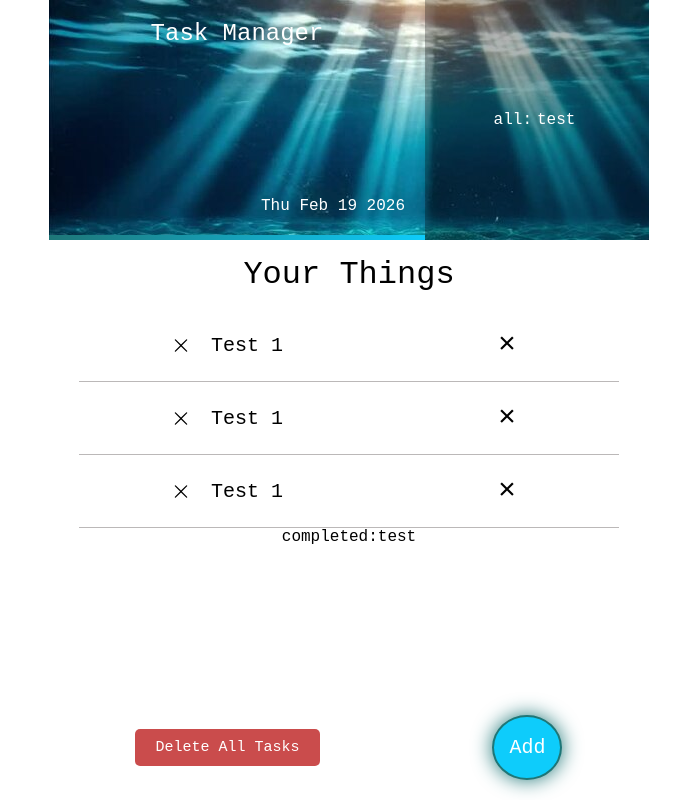
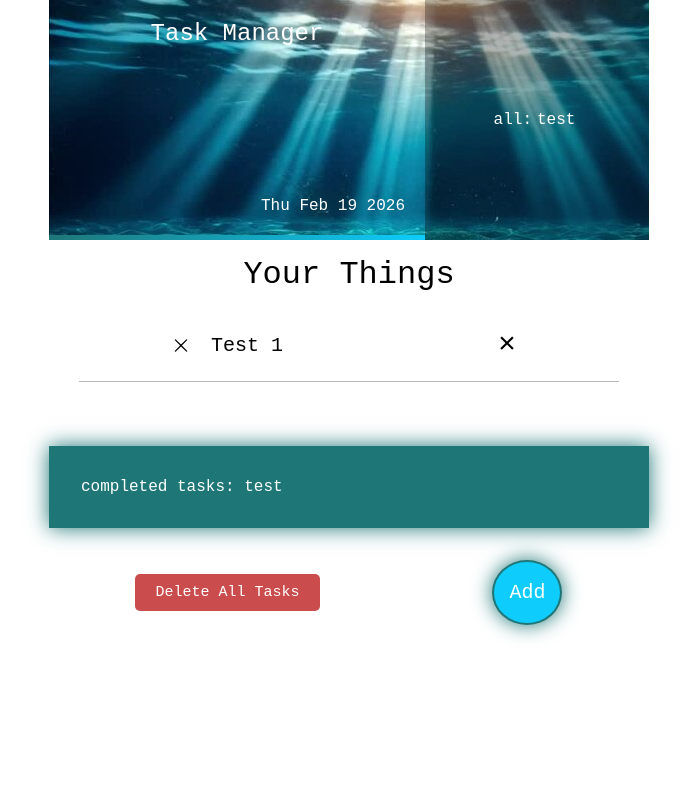
Before and after one commit to daniel-stoychev/to_do_list_react_project_2026, a React (Vite) app in the folder ToDo App/: page / in a window 1280 px wide. Shown: the whole page, without its empty margins (291-988 px from the left). Built offline with nearby package versions, Linux system fonts and the light colour scheme.

Commit message:
add logic for adding a task

```diff
--- a/ToDo App/src/components/ControlsAndTasks.jsx
+++ b/ToDo App/src/components/ControlsAndTasks.jsx
@@ -17,21 +17,12 @@ export default function ControlsAndTasks() {
               </div>
               <button className={styles.deleteTask}>×</button>
             </li>
-            <li>
-              <div className={styles.singleTask}>
-                <img src={closeImg} />
-                <p>Test 1</p>
-              </div>
-              <button className={styles.deleteTask}>×</button>
-            </li>
-            <li>
-              <div className={styles.singleTask}>
-                <img src={closeImg} />
-                <p>Test 1</p>
-              </div>
-              <button className={styles.deleteTask}>×</button>
-            </li>
           </ul>
+        </div>
+        <div className={styles.completed}>
+          <span>
+            completed tasks: <span>test</span>
+          </span>
         </div>
         <div className={styles.controls}>
           <div className={styles.addTask}>
@@ -41,11 +32,6 @@ export default function ControlsAndTasks() {
             <button>Delete All Tasks</button>
           </div>
         </div>
-        <div className="completed">
-          <span>
-            completed:<span>test</span>
-          </span>
-        </div>
       </main>
     </>
   );
--- a/ToDo App/src/components/CtrlAndTasks.module.css
+++ b/ToDo App/src/components/CtrlAndTasks.module.css
@@ -75,10 +75,19 @@
 
 .controls {
     width: 100%;
-    position: absolute;
     display: flex;
     justify-content: space-between;
-    bottom: 20px;
     align-items: center;
     flex-direction: row-reverse;
+    margin-bottom: 2rem;
 }
+
+.completed {
+    text-align: left;
+    padding: 2rem;
+    margin-top: 4rem;
+    margin-bottom: 2rem;
+    background-color:#1e7677;
+    box-shadow: #1e7677 0px 0px 20px;
+    color: white;
+}
```
Also changed, not shown: ToDo App/src/hooks/useTask.js (added, +23 -0 lines), 1 other file (tests, documents, lock files or other folders).
